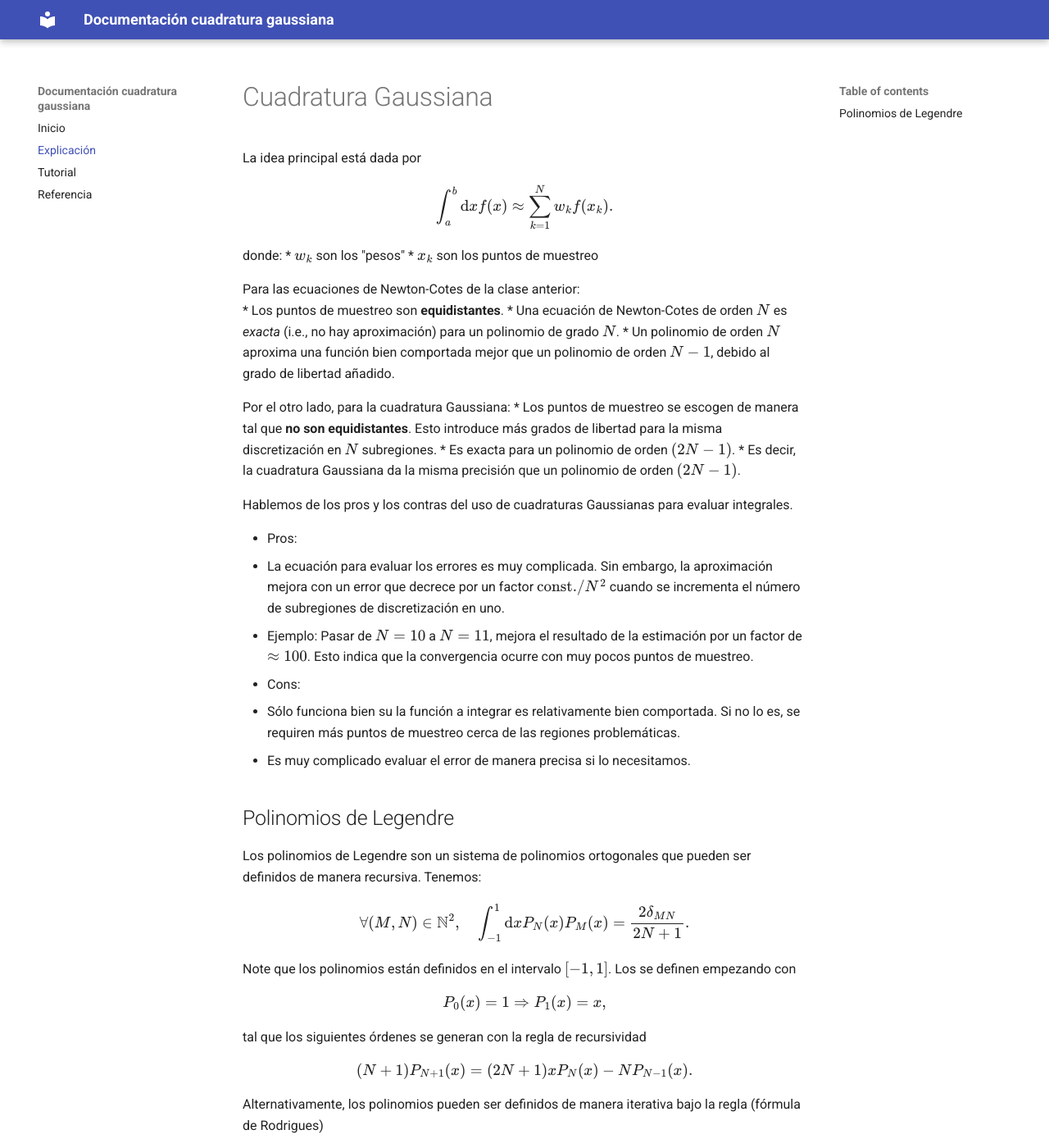
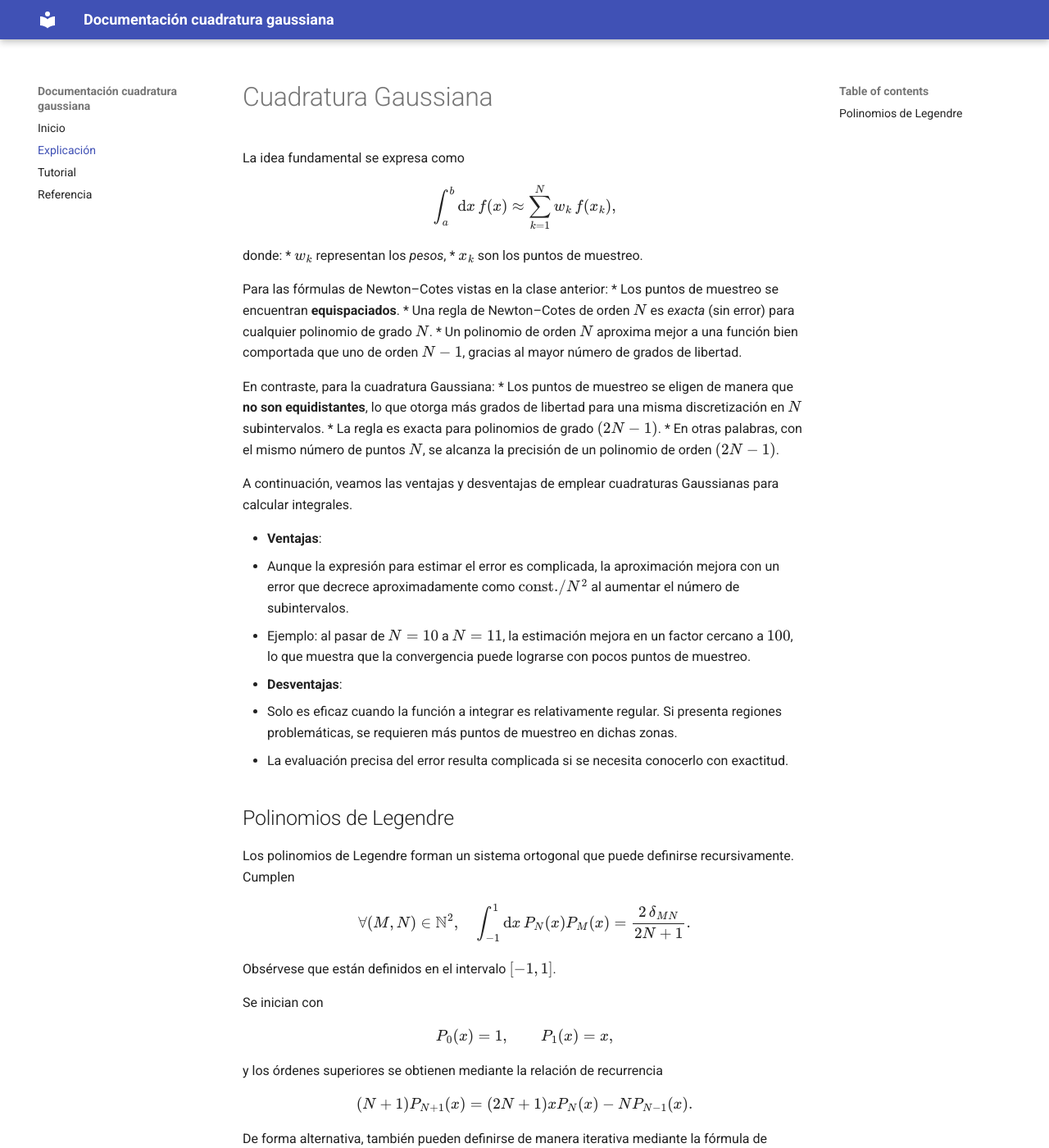
Before and after one commit to DnSalasAr/Documentaci-n-Cuadratura-Gaussiana, an MkDocs documentation site: the page built from docs/explanation.md, in a window 1280 px wide and 1400 px high. Shown: the whole window at 82% size. Built offline with MkDocs 1.6.1 and Material for MkDocs 9.7.7, drawn with Linux system fonts in a browser that asks for light colours; some of the changed text lies outside the part shown.

Commit message:
Terminado?

```diff
--- a/docs/explanation.md
+++ b/docs/explanation.md
@@ -1,56 +1,58 @@
 # Cuadratura Gaussiana
 
-La idea principal está dada por
+La idea fundamental se expresa como
 \begin{align}
-\int_a^b {\rm{d}}x f(x) \approx \sum_{k=1}^{N} w_k f(x_k).
+\int_a^b {\rm d}x\, f(x) \approx \sum_{k=1}^{N} w_k\, f(x_k),
 \end{align}
 donde:
-  * $w_k$ son los "pesos"
-  * $x_k$ son los puntos de muestreo
+  * $w_k$ representan los *pesos*,
+  * $x_k$ son los puntos de muestreo.
 
+Para las fórmulas de Newton–Cotes vistas en la clase anterior:
+  * Los puntos de muestreo se encuentran **equispaciados**.
+  * Una regla de Newton–Cotes de orden $N$ es *exacta* (sin error) para cualquier polinomio de grado $N$.
+  * Un polinomio de orden $N$ aproxima mejor a una función bien comportada que uno de orden $N-1$, gracias al mayor número de grados de libertad.
 
-Para las ecuaciones de Newton-Cotes de la clase anterior:
-  * Los puntos de muestreo son **equidistantes**.
-  * Una ecuación de Newton-Cotes de orden $N$ es *exacta* (i.e., no hay aproximación) para un polinomio de grado $N$.
-  * Un polinomio de orden $N$ aproxima una función bien comportada mejor que un polinomio de orden $N-1$, debido al grado de libertad añadido.
+En contraste, para la cuadratura Gaussiana:
+  * Los puntos de muestreo se eligen de manera que **no son equidistantes**, lo que otorga más grados de libertad para una misma discretización en $N$ subintervalos.
+  * La regla es exacta para polinomios de grado $(2N - 1)$.
+  * En otras palabras, con el mismo número de puntos $N$, se alcanza la precisión de un polinomio de orden $(2N - 1)$.
 
-Por el otro lado, para la cuadratura Gaussiana:
-  * Los puntos de muestreo se escogen de manera tal que **no son equidistantes**. Esto introduce más grados de libertad para la misma discretización en $N$ subregiones.
-  * Es exacta para un polinomio de orden $(2N - 1)$.
-  * Es decir, la cuadratura Gaussiana da la misma precisión que un polinomio de orden $(2N - 1)$.
+A continuación, veamos las ventajas y desventajas de emplear cuadraturas Gaussianas para calcular integrales.
 
-Hablemos de los pros y los contras del uso de cuadraturas Gaussianas para evaluar integrales.
+* **Ventajas**:
+  - Aunque la expresión para estimar el error es complicada, la aproximación mejora con un error que decrece aproximadamente como ${\rm const.}/N^2$ al aumentar el número de subintervalos.
+  - Ejemplo: al pasar de $N=10$ a $N=11$, la estimación mejora en un factor cercano a $100$, lo que muestra que la convergencia puede lograrse con pocos puntos de muestreo.
 
-* Pros:
-  - La ecuación para evaluar los errores es muy complicada. Sin embargo, la aproximación mejora con un error que decrece por un factor ${\rm{const.}} / N^2$ cuando se incrementa el número de subregiones de discretización en uno.
-  - Ejemplo: Pasar de $N=10$ a $N=11$, mejora el resultado de la estimación por un factor de $\approx 100$. Esto indica que la convergencia ocurre con muy pocos puntos de muestreo.
-
-* Cons:
-  - Sólo funciona bien su la función a integrar es relativamente bien comportada. Si no lo es, se requiren más puntos de muestreo cerca de las regiones problemáticas.
-  - Es muy complicado evaluar el error de manera precisa si lo necesitamos.
-
-
+* **Desventajas**:
+  - Solo es eficaz cuando la función a integrar es relativamente regular. Si presenta regiones problemáticas, se requieren más puntos de muestreo en dichas zonas.
+  - La evaluación precisa del error resulta complicada si se necesita conocerlo con exactitud.
 
 ## Polinomios de Legendre
 
-Los polinomios de Legendre son un sistema de polinomios ortogonales que pueden ser definidos de manera recursiva. Tenemos:
+Los polinomios de Legendre forman un sistema ortogonal que puede definirse recursivamente. Cumplen
 \begin{align}
-\forall (M, N) \in\mathbb N^2, \quad \int_{-1}^1 {\rm{d}}x P_N(x)P_M(x) = \frac{2\delta_{MN}}{2N+1}.
+\forall (M,N)\in \mathbb{N}^2,\quad \int_{-1}^1 {\rm d}x\, P_N(x) P_M(x) = \frac{2\,\delta_{MN}}{2N+1}.
 \end{align}
-Note que los polinomios están definidos en el intervalo $[-1, 1]$.
-Los se definen empezando con
+Obsérvese que están definidos en el intervalo $[-1,1]$.
+
+Se inician con
 \begin{align}
-P_0(x) = 1 \Rightarrow P_1(x) = x,
+P_0(x) = 1,\qquad P_1(x) = x,
 \end{align}
-tal que los siguientes órdenes se generan con la regla de recursividad
+y los órdenes superiores se obtienen mediante la relación de recurrencia
 \begin{align}
-(N+1)P_{N+1}(x) = (2N+1)xP_N(x) -NP_{N-1}(x).
+(N+1)P_{N+1}(x) = (2N+1)xP_N(x) - N P_{N-1}(x).
 \end{align}
-Alternativamente, los polinomios pueden ser definidos de manera iterativa bajo la regla (fórmula de Rodrigues)
+De forma alternativa, también pueden definirse de manera iterativa mediante la fórmula de Rodrigues:
 \begin{align}
-P_N(x) = \frac1{2^N N!}\frac{d^N}{dx^N}\left[(x^2-1)^N\right].
+P_N(x) = \frac{1}{2^N N!}\,\frac{{\rm d}^N}{{\rm d}x^N}\big[(x^2 - 1)^N\big].
 \end{align}
 
-Una vez que conocemos los polinomios de Legendre, debemos encontrar sus raíces y calcular los pesos de acuerdo con la regla que describimos al inicio de este notebook.
-
-Esto es un procedimiento ligeramente costoso dependiendo de la metodología que se utilice. La idea es que si necesitamos evaluar la integral utilizando distintos intervalos de integración, primero realizamos el cálculo de los puntos de muestreo $x_k$ y los pesos $w_k$ en el intervalo $[-1, 1]$. Posteriormente, podemos escalar los parámetros para ser modificados a un intervalo $[a, b]$
+Una vez obtenidos los polinomios de Legendre, se determinan sus raíces y se calculan los pesos $w_k$ siguiendo la regla indicada al inicio.
+Este procedimiento puede ser costoso según el método empleado.
+La estrategia típica consiste en calcular previamente los puntos de muestreo $x_k$ y los pesos $w_k$ en el intervalo $[-1,1]$, para luego reescalar estos valores al intervalo de integración deseado $[a,b]$.
+\begin{align}
+x_{\mathrm{esc}} &= \frac{b - a}{2}\, x + \frac{a + b}{2} \\[6pt]
+w_{\mathrm{esc}} &= \frac{b - a}{2}\, w
+\end{align}
```
Also changed, not shown: cuadrature.py (+9 -2 lines), docs/index.md (+5 -1 lines), site/404.html, site/explanation/index.html, site/index.html, site/reference/index.html, site/tutorials/index.html, 2 other files.
